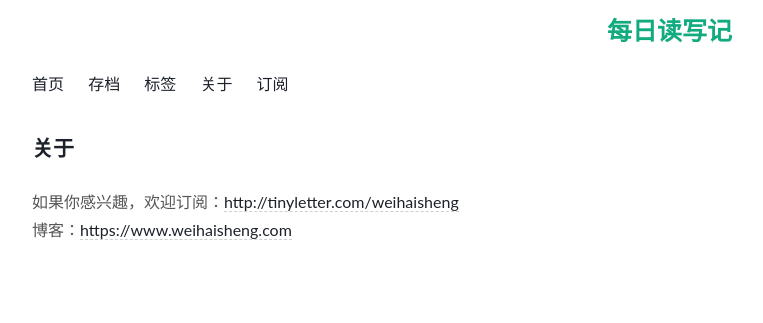
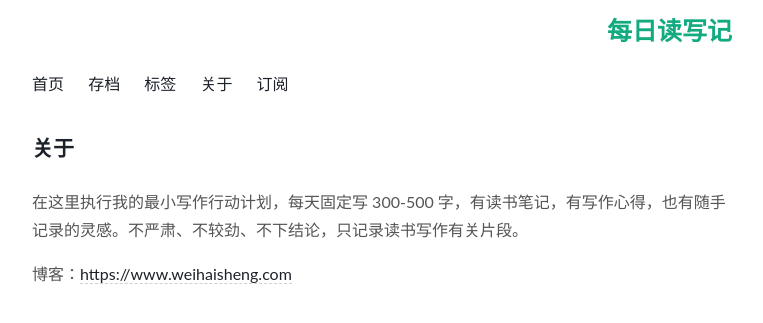
Before and after one commit to Turbo-Snail/ReadingCard, a Jekyll site: the page built from about.md, in a window 1280 px wide. Shown: the top 323 px of the page, without its empty margins (258-1021 px from the left). Built offline with Jekyll 4.4.1, drawn with Linux system fonts in a browser that asks for light colours; comment, search, counter and statistics services are not loaded.

Commit message:
Update about.md

```diff
--- a/about.md
+++ b/about.md
@@ -4,6 +4,6 @@ title: 关于
 permalink: /about/
 ---
 
+在这里执行我的最小写作行动计划，每天固定写 300-500 字，有读书笔记，有写作心得，也有随手记录的灵感。不严肃、不较劲、不下结论，只记录读书写作有关片段。
 
-如果你感兴趣，欢迎订阅：<http://tinyletter.com/weihaisheng><br>
 博客：<https://www.weihaisheng.com>
```
